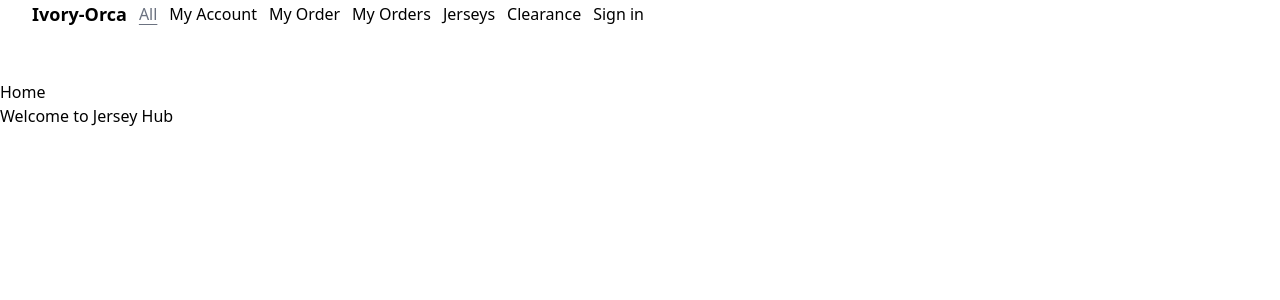
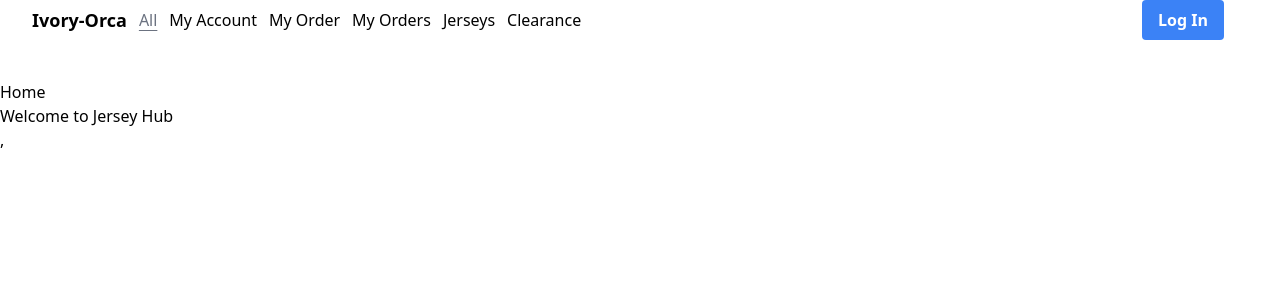
Before and after one commit to Project-Ivory-Orca/ivory-orca, a React (Vite) app in the folder src/web/: page / in a window 1280 px wide. Shown: the top 300 px of the page. Built offline with nearby package versions, Linux system fonts and the light colour scheme.

Commit message:
lab 6 completed

```diff
--- a/src/web/src/App.tsx
+++ b/src/web/src/App.tsx
@@ -5,10 +5,10 @@ import MyAccount from './Pages/MyAccount';
 import MyOrder from './Pages/MyOrder';
 import MyOrders from './Pages/MyOrders';
 import NotFound from './Pages/NotFound';
-import SignIn from './Pages/SignIn';
 import NavBar from './Components/Navbar/index'
 import Clearance from './Pages/Clearance';
 import Jerseys from './Pages/Jerseys/indext';
+
 
 const AppRoutes = () => {
   let routes = useRoutes([
@@ -16,7 +16,6 @@ const AppRoutes = () => {
     {path: '/My Account' , element:  <MyAccount/>},
     {path: '/My Order' , element: <MyOrder/>},
     {path: '/My Orders' , element:  <MyOrders/>},
-    {path: '/Sign-in' , element:  <SignIn/>},
     {path: '/Clearance' , element:  <Clearance/>},
     {path: '/Jerseys' , element:  <Jerseys/>},
     {path: '*' , element:  <NotFound/>},
--- /dev/null
+++ b/src/web/src/Components/Login/index.tsx
@@ -0,0 +1,19 @@
+import { useAuth0 } from '@auth0/auth0-react';
+
+const LoginButton = () => {
+    const { loginWithRedirect, isAuthenticated } = useAuth0();
+
+    if (isAuthenticated) {
+        return null;
+    }
+
+    return (
+        !isAuthenticated && (
+            <div className="bg-blue-500 hover:bg-blue-700 text-white font-bold py-2 px-4 rounded">
+                <button onClick={() => loginWithRedirect()}>Log In</button>
+            </div>
+        )
+    );
+        };
+
+        export default LoginButton;
--- /dev/null
+++ b/src/web/src/Components/Logout/index.tsx
@@ -0,0 +1,22 @@
+import {useAuth0 } from '@auth0/auth0-react';
+
+
+const LogoutButton = () => {
+    const { logout, isAuthenticated } = useAuth0();
+
+    if (!isAuthenticated) {
+        return null;
+    }
+
+    return (
+        isAuthenticated && (
+            <div className="bg-blue-500 hover:bg-blue-700 text-white font-bold py-2 px-4 rounded">
+                <button onClick={() => logout({ logoutParams: { returnTo: window.location.origin } })}>
+                    Log Out
+                </button>
+            </div>
+        )
+    );
+        };
+
+    export default LogoutButton;
--- a/src/web/src/Components/Navbar/index.tsx
+++ b/src/web/src/Components/Navbar/index.tsx
@@ -1,4 +1,7 @@
 import { NavLink } from "react-router-dom";
+import LoginButton from "../Login";
+import LogoutButton from "../Logout";
+import Profile from "../Profile";
 
 const NavBar = () => {
     const activeStyle = "underline text-gray-500 underline-offset-4";
@@ -45,13 +48,19 @@ const NavBar = () => {
                         Clearance
                     </NavLink>
                 </li>
-                <li>
-                    <NavLink to="/Sign-in"
-                        className={({isActive}) => (isActive ? activeStyle : undefined)}>
-                        Sign in
-                    </NavLink>
+            </ul>
+            <div className="flex items-center gap-3">
+                <li className="list-none">
+                    <LoginButton/>
                 </li>
-            </ul>
+                <li className="list-none">
+                    <LogoutButton/>
+                </li>
+                <li className="list-none">
+                    <Profile/>
+                </li>
+            </div>
+
         </nav>
     )
 }
--- /dev/null
+++ b/src/web/src/Components/Profile/index.tsx
@@ -0,0 +1,27 @@
+import { useAuth0 } from '@auth0/auth0-react';
+
+const Profile = () => {
+    const { user, isAuthenticated, isLoading } = useAuth0();
+
+    if (isLoading) {
+        return <div>Loading...</div>;
+    }
+
+    if (!isAuthenticated) {
+        return null;
+    }
+
+    return (
+        isAuthenticated && (
+            <div className="flex items-center justify-center">
+                <img
+                    src={user?.picture}
+                    alt={user?.name}
+                    className="w-10 h-10 rounded-full"
+                    />
+            </div>
+        )
+    );
+        };
+
+        export default Profile;
--- a/src/web/src/main.tsx
+++ b/src/web/src/main.tsx
@@ -1,10 +1,19 @@
 import React from 'react'
 import ReactDOM from 'react-dom/client'
+import { Auth0Provider } from '@auth0/auth0-react'
 import App from './App.tsx'
 import './index.css'
 
 ReactDOM.createRoot(document.getElementById('root')!).render(
+  <Auth0Provider
+    domain= "dev-ojeiei012i0fiuig.us.auth0.com"
+    clientId= "51adVLdIquB9vDKuyOCQktxjModn3zmk"
+    authorizationParams={{
+      redirect_uri: window.location.origin
+      }}
+      >
   <React.StrictMode>
     <App />
   </React.StrictMode>,
+  </Auth0Provider>
 )
```
Also changed, not shown: src/web/package.json (+7 -4 lines), 1 other file (tests, documents, lock files or other folders).
